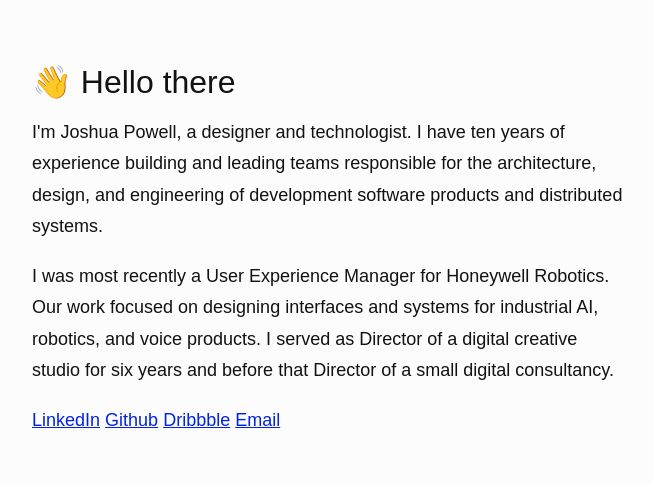
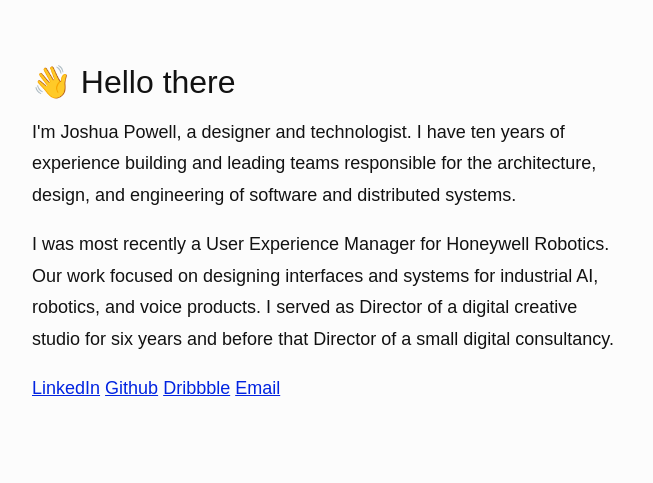
Before and after one commit to joshuapowell/www.joshuapowell.io, a Python web app: template app/templates/index.html in a window 1280 px wide. Shown: the part 84-567 px from the top of the page, without its empty margins (312-965 px from the left). Run offline with Jinja, Linux system fonts and the light colour scheme; the template is opened without the code that fills it, so the values that code supplies are empty; some web fonts are replaced.

Commit message:
Reworded first sentence

```diff
--- a/app/templates/index.html
+++ b/app/templates/index.html
@@ -16,7 +16,7 @@
     <div class="row lead center-xs">
       <div class="col-xs-12 col-sm-12 col-md-6 col-lg-6 align-left">
         <p>
-          I'm Joshua Powell, a designer and technologist. I have ten years of experience building and leading teams responsible for the architecture, design, and engineering of development software products and distributed systems.
+          I'm Joshua Powell, a designer and technologist. I have ten years of experience building and leading teams responsible for the architecture, design, and engineering of software and distributed systems.
         </p>
         <p>
           I was most recently a User Experience Manager for Honeywell Robotics. Our work focused on designing interfaces and systems for industrial AI, robotics, and voice products. I served as Director of a digital creative studio for six years and before that Director of a small digital consultancy.
```
